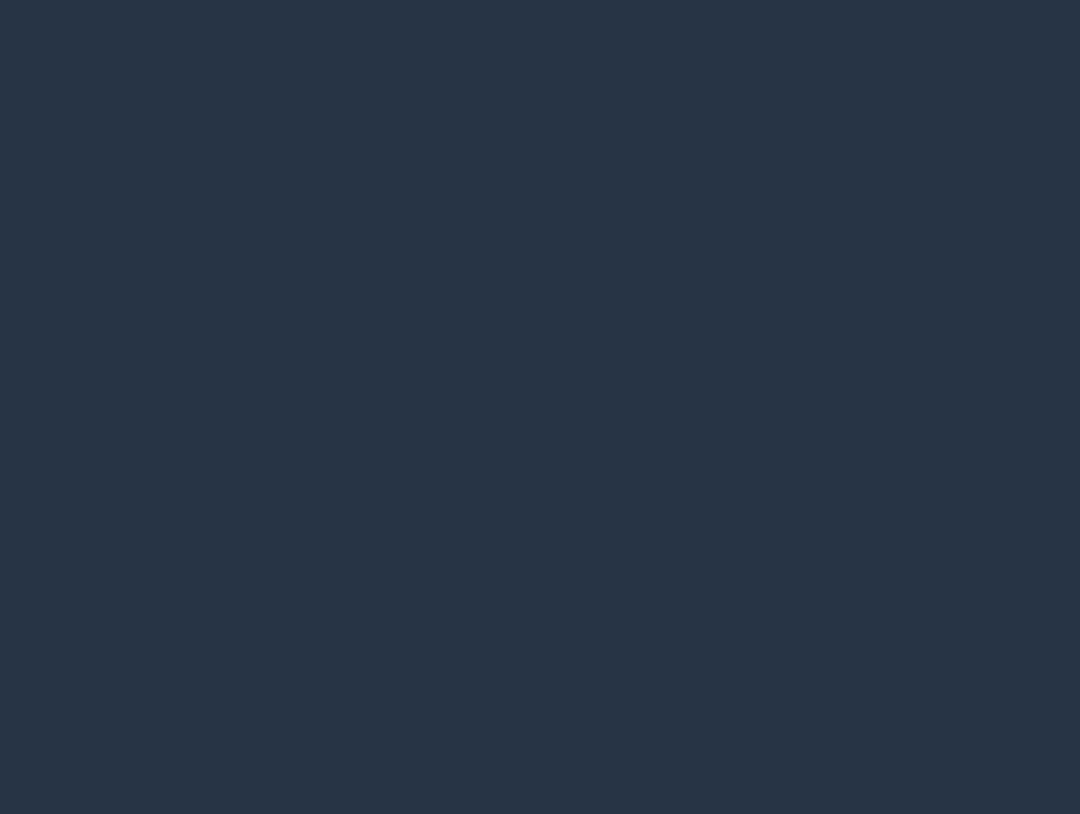
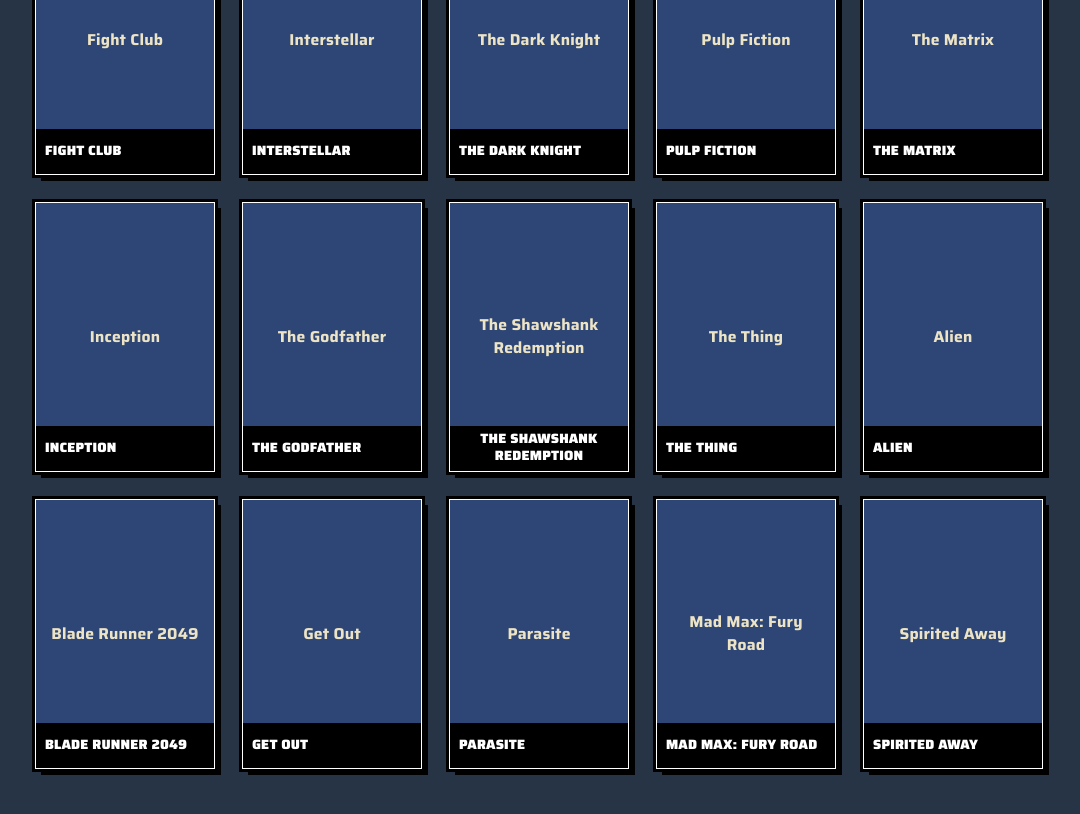
Before and after one commit to Ethjin8/Rewind, a React (Vite) app in the folder frontend/: page /search in a window 1280 px wide. Shown: the part 580-1394 px from the top of the page, without its empty margins (101-1181 px from the left). Before the commit the page ends 867 px from the top, so only its background shows below. Built offline with nearby package versions, Linux system fonts and the light colour scheme; a web font is replaced by a local one.

Commit message:
fix search in explore page

```diff
--- a/frontend/src/pages/Search.jsx
+++ b/frontend/src/pages/Search.jsx
@@ -1,28 +1,50 @@
 import { useState } from 'react';
 import PosterCard from '../components/PosterCard';
 
-// Placeholder results — replaced by real API response.
+// Placeholder data — replace handleSearch with a real API call.
 // Shape mirrors a TMDB movie object.
-const PLACEHOLDER_RESULTS = [
-  { id: 101, title: 'Result 1', poster_path: null, genres: [], release_date: null, overview: null, vote_average: null, runtime: null, 'watch/providers': { results: {} } },
-  { id: 102, title: 'Result 2', poster_path: null, genres: [], release_date: null, overview: null, vote_average: null, runtime: null, 'watch/providers': { results: {} } },
-  { id: 103, title: 'Result 3', poster_path: null, genres: [], release_date: null, overview: null, vote_average: null, runtime: null, 'watch/providers': { results: {} } },
-  { id: 104, title: 'Result 4', poster_path: null, genres: [], release_date: null, overview: null, vote_average: null, runtime: null, 'watch/providers': { results: {} } },
-  { id: 105, title: 'Result 5', poster_path: null, genres: [], release_date: null, overview: null, vote_average: null, runtime: null, 'watch/providers': { results: {} } },
-  { id: 106, title: 'Result 6', poster_path: null, genres: [], release_date: null, overview: null, vote_average: null, runtime: null, 'watch/providers': { results: {} } },
+const ALL_MOVIES = [
+  { id: 1,   title: 'Fight Club',                 genres: [{ id: 18, name: 'Drama' }, { id: 53, name: 'Thriller' }],             release_date: '1999-10-15', overview: 'A ticking-time-bomb insomniac and a slippery soap salesman channel primal male aggression into a shocking new form of therapy.', poster_path: null, vote_average: 8.4, runtime: 139, 'watch/providers': { results: {} } },
+  { id: 2,   title: 'Interstellar',                genres: [{ id: 878, name: 'Science Fiction' }, { id: 18, name: 'Drama' }],      release_date: '2014-11-07', overview: 'A team of explorers travel through a wormhole in space in an attempt to ensure humanity\'s survival.', poster_path: null, vote_average: 8.4, runtime: 169, 'watch/providers': { results: {} } },
+  { id: 3,   title: 'The Dark Knight',             genres: [{ id: 28, name: 'Action' }, { id: 80, name: 'Crime' }],               release_date: '2008-07-18', overview: 'Batman raises the stakes in his war on crime with the help of Lt. Jim Gordon and DA Harvey Dent.', poster_path: null, vote_average: 9.0, runtime: 152, 'watch/providers': { results: {} } },
+  { id: 4,   title: 'Pulp Fiction',                genres: [{ id: 53, name: 'Thriller' }, { id: 80, name: 'Crime' }],             release_date: '1994-09-10', overview: 'The lives of two mob hitmen, a boxer, a gangster and his wife intertwine in four tales of violence and redemption.', poster_path: null, vote_average: 8.5, runtime: 154, 'watch/providers': { results: {} } },
+  { id: 5,   title: 'The Matrix',                  genres: [{ id: 28, name: 'Action' }, { id: 878, name: 'Science Fiction' }],    release_date: '1999-03-31', overview: 'A computer hacker learns about the true nature of reality and his role in the war against its controllers.', poster_path: null, vote_average: 8.2, runtime: 136, 'watch/providers': { results: {} } },
+  { id: 6,   title: 'Inception',                   genres: [{ id: 28, name: 'Action' }, { id: 878, name: 'Science Fiction' }],    release_date: '2010-07-16', overview: 'A thief who steals corporate secrets through dream-sharing technology is given the inverse task of planting an idea.', poster_path: null, vote_average: 8.4, runtime: 148, 'watch/providers': { results: {} } },
+  { id: 7,   title: 'The Godfather',               genres: [{ id: 18, name: 'Drama' }, { id: 80, name: 'Crime' }],               release_date: '1972-03-24', overview: 'The aging patriarch of an organized crime dynasty transfers control to his reluctant son.', poster_path: null, vote_average: 8.7, runtime: 175, 'watch/providers': { results: {} } },
+  { id: 8,   title: 'The Shawshank Redemption',    genres: [{ id: 18, name: 'Drama' }],                                           release_date: '1994-09-23', overview: 'Two imprisoned men bond over a number of years, finding solace and eventual redemption through acts of common decency.', poster_path: null, vote_average: 8.7, runtime: 142, 'watch/providers': { results: {} } },
+  { id: 9,   title: 'The Thing',                   genres: [{ id: 27, name: 'Horror' }, { id: 878, name: 'Science Fiction' }],    release_date: '1982-06-25', overview: 'A research team in Antarctica is hunted by a shape-shifting alien that assumes the appearance of its victims.', poster_path: null, vote_average: 8.1, runtime: 109, 'watch/providers': { results: {} } },
+  { id: 10,  title: 'Alien',                       genres: [{ id: 27, name: 'Horror' }, { id: 878, name: 'Science Fiction' }],    release_date: '1979-05-25', overview: 'The crew of a commercial spacecraft encounters a deadly extraterrestrial creature.', poster_path: null, vote_average: 8.1, runtime: 117, 'watch/providers': { results: {} } },
+  { id: 11,  title: 'Blade Runner 2049',           genres: [{ id: 878, name: 'Science Fiction' }, { id: 18, name: 'Drama' }],     release_date: '2017-10-06', overview: 'A young blade runner discovers a long-buried secret that leads him to track down former blade runner Rick Deckard.', poster_path: null, vote_average: 7.9, runtime: 164, 'watch/providers': { results: {} } },
+  { id: 12,  title: 'Get Out',                     genres: [{ id: 27, name: 'Horror' }, { id: 53, name: 'Thriller' }],            release_date: '2017-02-24', overview: 'A young African-American visits his white girlfriend\'s parents for the weekend, where his simmering uneasiness proves to be more real than imagined.', poster_path: null, vote_average: 7.7, runtime: 104, 'watch/providers': { results: {} } },
+  { id: 13,  title: 'Parasite',                    genres: [{ id: 53, name: 'Thriller' }, { id: 18, name: 'Drama' }, { id: 80, name: 'Crime' }], release_date: '2019-05-30', overview: 'Greed and class discrimination threaten the newly formed symbiotic relationship between the wealthy Park family and the destitute Kim clan.', poster_path: null, vote_average: 8.5, runtime: 132, 'watch/providers': { results: {} } },
+  { id: 14,  title: 'Mad Max: Fury Road',          genres: [{ id: 28, name: 'Action' }, { id: 12, name: 'Adventure' }],           release_date: '2015-05-15', overview: 'In a post-apocalyptic wasteland, a woman rebels against a tyrannical ruler in search for her homeland.', poster_path: null, vote_average: 7.9, runtime: 120, 'watch/providers': { results: {} } },
+  { id: 15,  title: 'Spirited Away',               genres: [{ id: 16, name: 'Animation' }, { id: 12, name: 'Adventure' }],        release_date: '2001-07-20', overview: 'A young girl wanders into a world ruled by gods, witches, and spirits where humans are changed into beasts.', poster_path: null, vote_average: 8.5, runtime: 125, 'watch/providers': { results: {} } },
 ];
 
+function searchMovies(movies, titleQuery, genreQuery) {
+  let results = movies;
+  if (titleQuery.trim()) {
+    const q = titleQuery.trim().toLowerCase();
+    results = results.filter((m) => m.title?.toLowerCase().includes(q));
+  }
+  if (genreQuery.trim()) {
+    const q = genreQuery.trim().toLowerCase();
+    results = results.filter((m) =>
+      m.genres?.some((g) => g.name.toLowerCase().includes(q))
+    );
+  }
+  return results;
+}
+
 export default function Search() {
-  const [title, setTitle]       = useState('');
-  const [genre, setGenre]       = useState('');
-  const [results, setResults]   = useState([]);
-  const [searched, setSearched] = useState(false);
+  const [title, setTitle]     = useState('');
+  const [genre, setGenre]     = useState('');
+  const [results, setResults] = useState(ALL_MOVIES);
 
   function handleSearch(e) {
     e.preventDefault();
-    // TODO: replace with real API call using title, genre
-    setResults(PLACEHOLDER_RESULTS);
-    setSearched(true);
+    // TODO: replace with a real API call; assign the response to setResults().
+    setResults(searchMovies(ALL_MOVIES, title, genre));
   }
 
   return (
@@ -52,7 +74,7 @@
             <input
               value={genre}
               onChange={(e) => setGenre(e.target.value)}
-              placeholder="action, adventure... "
+              placeholder="action, horror..."
               className="flex-1 px-4 py-3 bg-[#1e2a38] text-white border-2 border-[#ede4c5] placeholder:text-gray-500 outline-none"
             />
           </div>
@@ -66,9 +88,7 @@
 
         </form>
 
-        {/* Results */}
-        {searched && (
-          results.length > 0 ? (
+        {results.length > 0 ? (
           <div className="grid grid-cols-5 gap-6">
             {results.map((movie) => (
               <PosterCard
@@ -82,7 +102,6 @@
           </div>
         ) : (
           <p className="text-gray-400 text-sm text-left">No results found.</p>
-          )
         )}
 
       </div>
```
Lines whose indentation alone changed are shown as unchanged.
